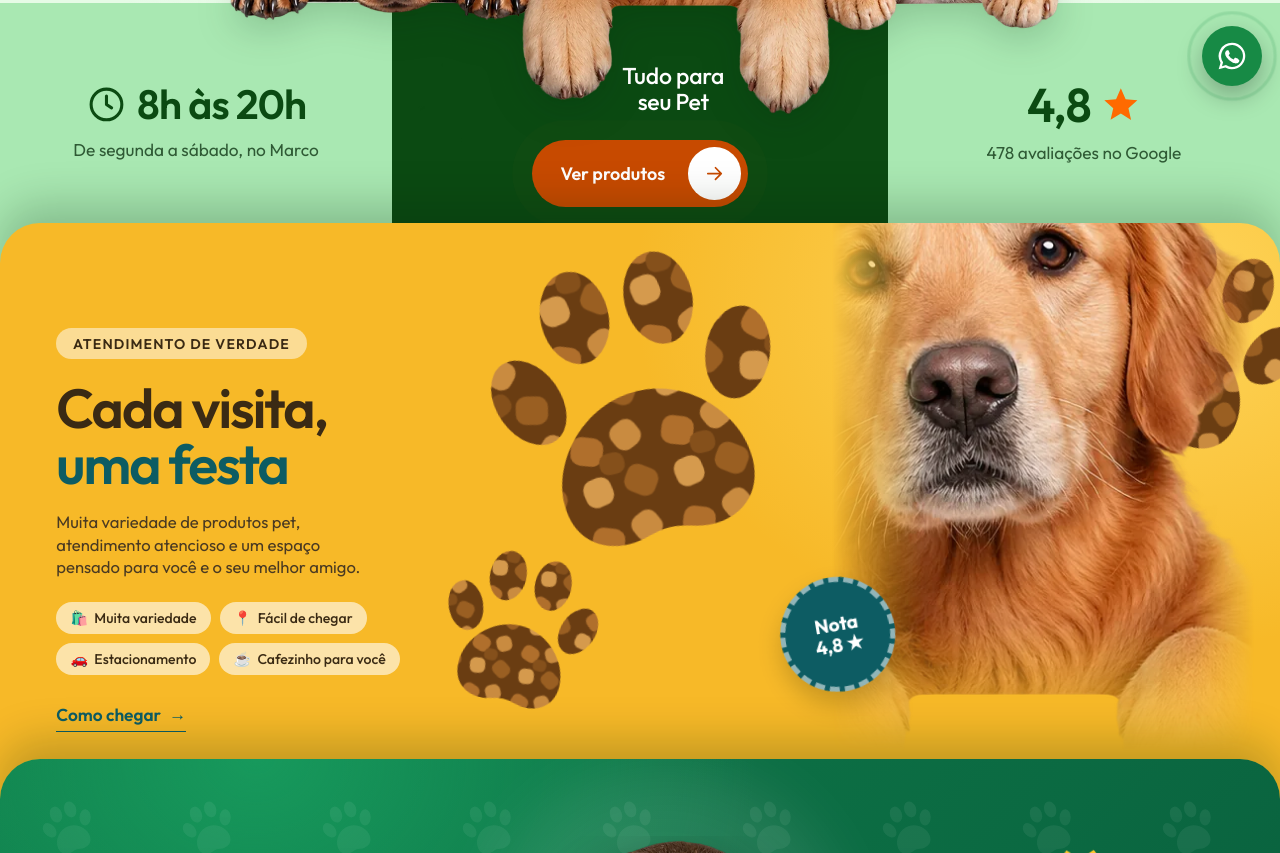
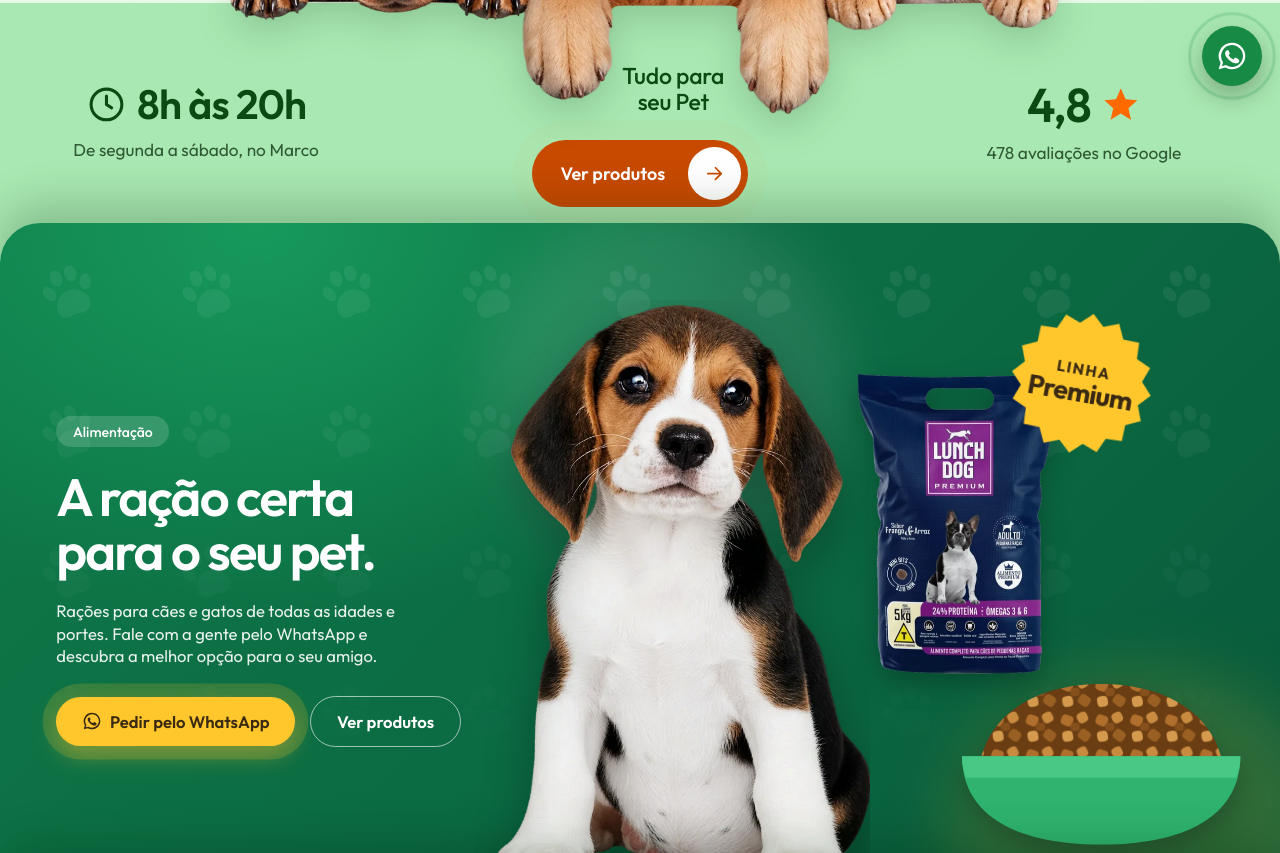
Before and after one commit to snn234/provet-duque-site, a plain HTML site: page index.html in a window 1280 px wide. Shown: the part 696-1549 px from the top of the page. Drawn offline with Linux system fonts and the light colour scheme.

Commit message:
Remove faixa amarela e unifica a cor da faixa da hero
Tira a seção "Atendimento de verdade" e deixa a faixa inferior da hero
em um único verde claro (caixa central deixa de ser verde escuro).

Co-Authored-By: Claude Sonnet 5.5 <noreply@anthropic.com>

```diff
--- a/index.html
+++ b/index.html
@@ -150,29 +150,6 @@
   </section>
 
   <div class="layers">
-
-    <!-- ================= ATENDIMENTO (faixa amarela) ================= -->
-    <section class="layer l-yellow" id="atendimento" aria-labelledby="t-atend"><div class="layer-in"><div class="promo yellow">
-      <div class="promo-text">
-        <span class="eyebrow-s">Atendimento de verdade</span>
-        <h2 id="t-atend">Cada visita,<br><em>uma festa</em></h2>
-        <p>Muita variedade de produtos pet, atendimento atencioso e um espaço pensado para você e o seu melhor amigo.</p>
-        <ul class="perks">
-          <li><span aria-hidden="true">🛍️</span> Muita variedade</li>
-          <li><span aria-hidden="true">📍</span> Fácil de chegar</li>
-          <li><span aria-hidden="true">🚗</span> Estacionamento</li>
-          <li><span aria-hidden="true">☕</span> Cafezinho para você</li>
-        </ul>
-        <a class="link-arrow" href="https://www.google.com/maps/search/?api=1&amp;query=Provet%20Duque%2C%20Av.%20Duque%20de%20Caxias%2C%201189%2C%20Marco%2C%20Bel%C3%A9m%20-%20PA" target="_blank" rel="noopener">Como chegar <span aria-hidden="true">→</span></a>
-      </div>
-      <div class="art" aria-hidden="true">
-        <span class="sticker">Nota<br>4,8 ★</span>
-        <svg class="paw p1" data-speed="-0.08" viewBox="0 0 100 100"><use href="#paw" fill="url(#kibble)"/></svg>
-        <svg class="paw p2" data-speed="0.07" viewBox="0 0 100 100"><use href="#paw" fill="url(#kibble)"/></svg>
-        <svg class="paw p3" data-speed="-0.05" viewBox="0 0 100 100"><use href="#paw" fill="url(#kibble)"/></svg>
-        <div class="dog-face" data-speed="0.05"></div>
-      </div>
-    </div></div></section>
 
     <!-- ================= ALIMENTAÇÃO (faixa verde) ================= -->
     <section class="layer l-green" id="alimentacao" aria-labelledby="t-racao"><div class="layer-in"><div class="promo green">
--- a/style.css
+++ b/style.css
@@ -44,7 +44,7 @@ body {
 
 /* foco visível para navegação por teclado */
 :focus-visible { outline: 3px solid var(--green-dark); outline-offset: 3px; box-shadow: 0 0 0 6px #fff; border-radius: 6px; }
-.l-green :focus-visible, .l-contact :focus-visible, .box.dark :focus-visible { outline-color: #ffc72c; box-shadow: none; }
+.l-green :focus-visible, .l-contact :focus-visible { outline-color: #ffc72c; box-shadow: none; }
 
 .skip {
   position: absolute; left: 12px; top: -60px; z-index: 100; padding: 10px 16px; border-radius: 10px;
@@ -128,7 +128,7 @@ h1 {
 }
 .box { position: relative; display: flex; flex-direction: column; align-items: center; justify-content: center; text-align: center; padding: 0 3cqw 40px; }
 .box.light { background: var(--green-light); }
-.box.dark { background: var(--green-dark); color: var(--white); }
+.box.dark { background: var(--green-light); color: var(--green-dark); }
 .box.light p { color: var(--green-text); font-size: max(15px, 1.35cqw); line-height: 1.3; margin-top: 1.1cqw; max-width: 22cqw; }
 /* as caixas claras vão até a borda da tela */
 .box.light:first-child::before, .box.light:last-child::after {
```
